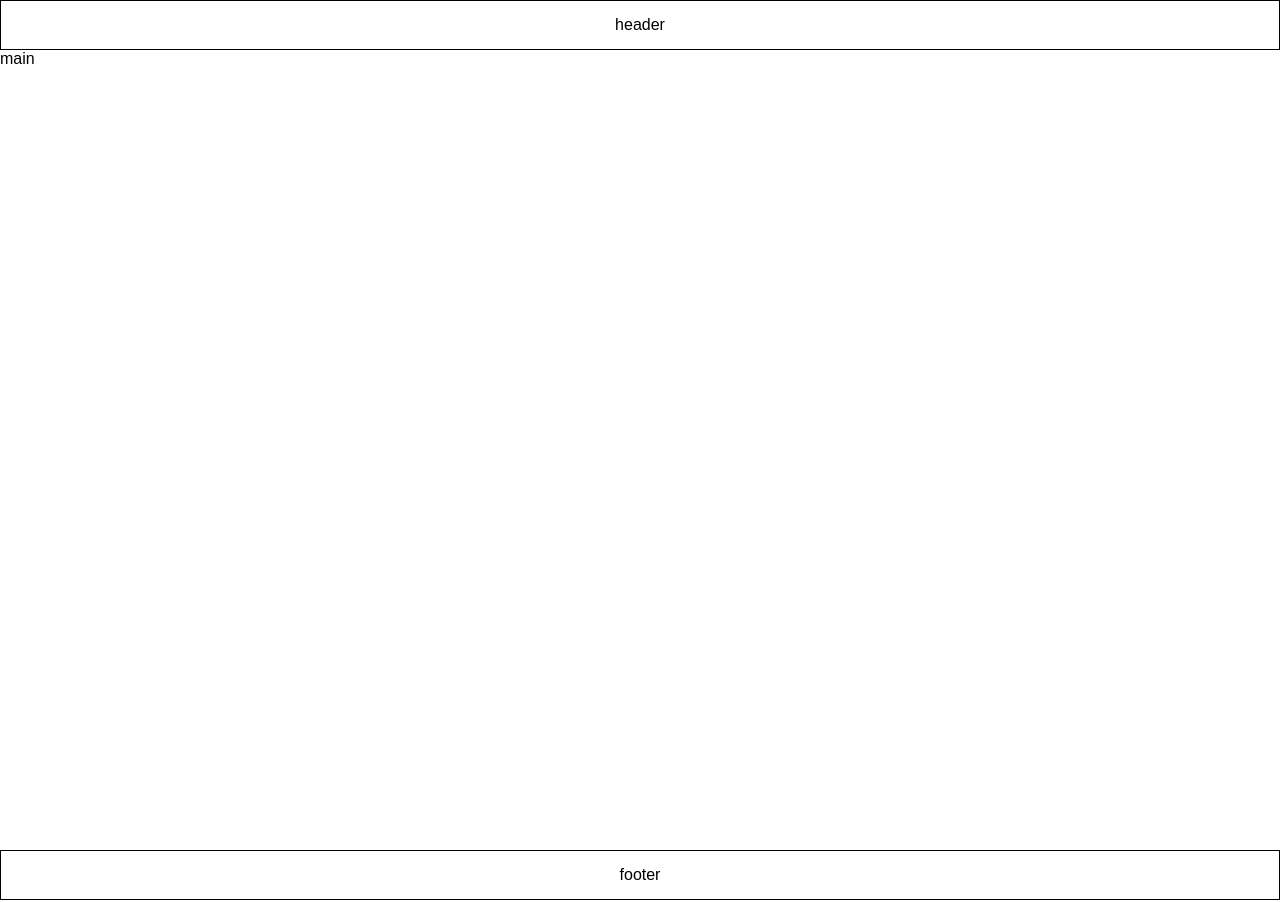
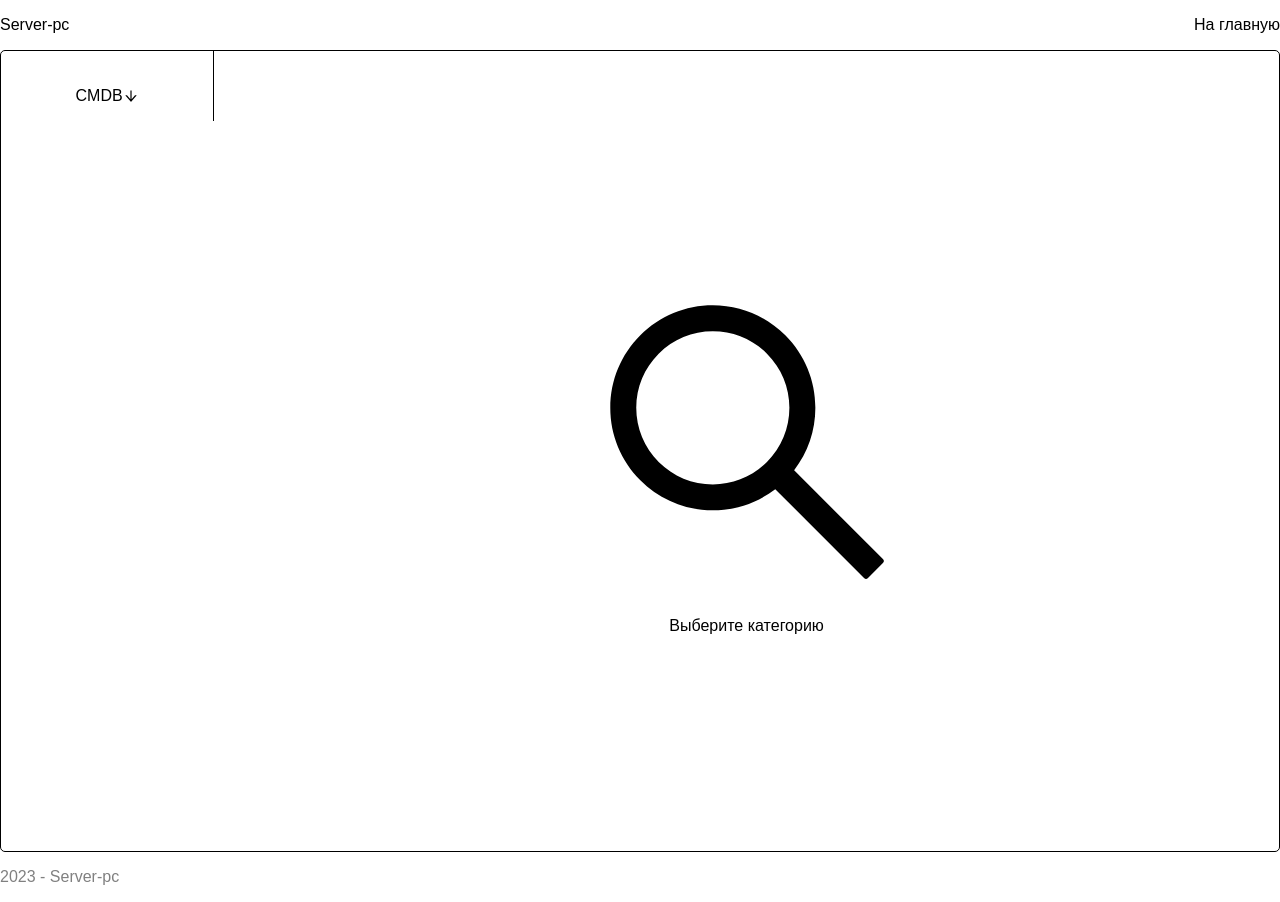
Before and after one commit to iewher/server-pc, a React app: page / in a window 1280 px wide. Built offline with nearby package versions, Linux system fonts and the light colour scheme.

Commit message:
finished layout

```diff
--- a/package.json
+++ b/package.json
@@ -6,8 +6,11 @@
     "@testing-library/jest-dom": "^5.17.0",
     "@testing-library/react": "^13.4.0",
     "@testing-library/user-event": "^13.5.0",
+    "bootstrap": "^5.3.2",
     "react": "^18.2.0",
+    "react-bootstrap": "^2.8.0",
     "react-dom": "^18.2.0",
+    "react-icons": "^4.11.0",
     "react-scripts": "5.0.1",
     "sass": "^1.67.0",
     "web-vitals": "^2.1.4"
--- /dev/null
+++ b/src/components/card/card.jsx
@@ -0,0 +1,16 @@
+import React from "react";
+
+export default function Card({ item }) {
+  return (
+    <div className="card" key={item.id}>
+      <p>Название: {item.name}</p>
+      <p>Тип: {item.type}</p>
+      <ul>
+        Теги:
+        {item.tags.map((tag) => {
+          return <li>{tag}</li>;
+        })}
+      </ul>
+    </div>
+  );
+}
--- /dev/null
+++ b/src/components/content/content.jsx
@@ -0,0 +1,46 @@
+import React, { useState } from "react";
+import { AiOutlineSearch } from "react-icons/ai";
+import { moki } from "../moki/moki";
+import Card from "../card/card";
+
+export default function Content({ sidebarState }) {
+  const [value, setValue] = useState("");
+
+  console.log(value);
+
+  return (
+    <div className="content">
+      {sidebarState ? (
+        <div className="active">
+          <h2>Фильтры</h2>
+          <div className="filters">
+            <input
+              value={value}
+              placeholder="Поиск..."
+              onChange={(event) => setValue(event.target.value)}
+            />
+            <div className="checkbox">
+              <input type="checkbox" id="server" name="server" value="server" />
+              <label for="server">Сервер</label>
+            </div>
+            <div className="checkbox">
+              <input type="checkbox" id="pc" name="pc" value="pc" />
+              <label for="pc">ПК</label>
+            </div>
+          </div>
+          <h2>Карточки</h2>
+          <div className="cards">
+            {moki.map((item) => {
+              return <Card item={item} />;
+            })}
+          </div>
+        </div>
+      ) : (
+        <div className="unactive">
+          <AiOutlineSearch />
+          <p>Выберите категорию</p>
+        </div>
+      )}
+    </div>
+  );
+}
--- a/src/components/footer/footer.jsx
+++ b/src/components/footer/footer.jsx
@@ -1,10 +1,12 @@
-import React from 'react'
+import React from "react";
 import "../../scss/footer/footer.scss";
 
 export default function Footer() {
   return (
-    <div className='footer'>
-      <p>footer</p>
+    <div className="footer">
+      <div className="footer-container">
+        <p>2023 - Server-pc</p>
+      </div>
     </div>
-  )
+  );
 }
--- a/src/components/header/header.jsx
+++ b/src/components/header/header.jsx
@@ -4,7 +4,10 @@ import "../../scss/header/header.scss";
 export default function Header() {
   return (
     <div className="header">
-      <p>header</p>
+      <div className="header-container">
+        <p>Server-pc</p>
+        <a href="/">На главную</a>
+      </div>
     </div>
   );
 }
--- a/src/components/main/main.jsx
+++ b/src/components/main/main.jsx
@@ -1,12 +1,19 @@
-import React from "react";
+import React, { useState } from "react";
 import "../../scss/main/main.scss";
 import PageLayout from "../page-layout/page-layout";
+import Sidebar from "../sidebar/sidebar";
+import Content from "../content/content";
 
-export default function Home() {
+export default function Main() {
+  const [sidebarState, setSidebarState] = useState(false);
+
   return (
     <PageLayout>
       <div className="main">
-        <p>main</p>
+        <div className="main-container">
+          <Sidebar onClick={(active) => setSidebarState(active)} />
+          <Content sidebarState={sidebarState} />
+        </div>
       </div>
     </PageLayout>
   );
--- /dev/null
+++ b/src/components/moki/moki.jsx
@@ -0,0 +1,122 @@
+export const moki = [
+  {
+    id: 1,
+    name: "Сервер Альфа",
+    type: "Сервер",
+    tags: ["Сетевой", "Безопасность", "Linux"],
+  },
+  {
+    id: 2,
+    name: "ПК Браво",
+    type: "ПК",
+    tags: ["Windows", "Графика", "Офис"],
+  },
+  {
+    id: 3,
+    name: "Сервер Гамма",
+    type: "Сервер",
+    tags: ["Склад", "Базы данных", "Windows"],
+  },
+  {
+    id: 4,
+    name: "ПК Дельта",
+    type: "ПК",
+    tags: ["Linux", "Разработка", "Офис"],
+  },
+  {
+    id: 5,
+    name: "Сервер Эпсилон",
+    type: "Сервер",
+    tags: ["Сетевой", "Безопасность"],
+  },
+  {
+    id: 6,
+    name: "ПК Зета",
+    type: "ПК",
+    tags: ["Графика", "Офис"],
+  },
+  {
+    id: 7,
+    name: "Сервер Иота",
+    type: "Сервер",
+    tags: ["Склад", "Windows"],
+  },
+  {
+    id: 8,
+    name: "ПК Каппа",
+    type: "ПК",
+    tags: ["Linux", "Разработка"],
+  },
+  {
+    id: 9,
+    name: "Сервер Лямбда",
+    type: "Сервер",
+    tags: ["Безопасность", "Сетевой"],
+  },
+  {
+    id: 10,
+    name: "ПК Мю",
+    type: "ПК",
+    tags: ["Графика", "Офис"],
+  },
+  {
+    id: 11,
+    name: "Сервер Ню",
+    type: "Сервер",
+    tags: ["Склад", "Базы данных"],
+  },
+  {
+    id: 12,
+    name: "ПК Омикрон",
+    type: "ПК",
+    tags: ["Linux", "Разработка"],
+  },
+  {
+    id: 13,
+    name: "Сервер Пи",
+    type: "Сервер",
+    tags: ["Сетевой", "Безопасность"],
+  },
+  {
+    id: 14,
+    name: "ПК Ро",
+    type: "ПК",
+    tags: ["Графика", "Офис"],
+  },
+  {
+    id: 15,
+    name: "Сервер Сигма",
+    type: "Сервер",
+    tags: ["Склад", "Windows"],
+  },
+  {
+    id: 16,
+    name: "ПК Тау",
+    type: "ПК",
+    tags: ["Linux", "Разработка"],
+  },
+  {
+    id: 17,
+    name: "Сервер Упсилон",
+    type: "Сервер",
+    tags: ["Сетевой", "Безопасность"],
+  },
+  {
+    id: 18,
+    name: "ПК Фи",
+    type: "ПК",
+    tags: ["Графика", "Офис"],
+  },
+  {
+    id: 19,
+    name: "Сервер Хи",
+    type: "Сервер",
+    tags: ["Склад", "Базы данных"],
+  },
+  {
+    id: 20,
+    name: "ПК Ци",
+    type: "ПК",
+    tags: ["Linux", "Разработка"],
+  },
+];
--- /dev/null
+++ b/src/components/sidebar/sidebar.jsx
@@ -0,0 +1,27 @@
+import React, { useState } from "react";
+import { AiOutlineArrowDown } from "react-icons/ai";
+
+export default function Sidebar({ onClick }) {
+  const [state, setState] = useState(false);
+  const [active, setActive] = useState(false);
+
+  const handleClick = () => {
+    setState(!state);
+  };
+
+  const handleActive = () => {
+    setActive(!active);
+    onClick(active);
+  };
+
+  return (
+    <div className="sidebar">
+      <button onClick={handleClick}>
+        CMDB <AiOutlineArrowDown height={"10px"} width={"10px"} />
+      </button>
+      <p className={state ? "text-active" : "text"} onClick={handleActive}>
+        Серверы и пк
+      </p>
+    </div>
+  );
+}
--- a/src/scss/app.scss
+++ b/src/scss/app.scss
@@ -3,4 +3,5 @@
   padding: 0;
   box-sizing: border-box;
   font-family: Arial, Helvetica, sans-serif;
+  font-size: 16px;
 }
--- a/src/scss/footer/footer.scss
+++ b/src/scss/footer/footer.scss
@@ -1,8 +1,20 @@
 .footer {
-    height: 50px;
+  height: 50px;
+  width: 100%;
+  display: flex;
+  justify-content: center;
+  align-items: center;
+
+  &-container {
+    display: flex;
+    justify-content: flex-start;
+    align-items: center;
+    max-width: 1440px;
     width: 100%;
-    border: 1px solid black;
-    display: flex;
-    justify-content: center;
-    align-items: center;
+    height: 100%;
+
+    p {
+      color: gray;
+    }
+  }
 }
--- a/src/scss/header/header.scss
+++ b/src/scss/header/header.scss
@@ -1,8 +1,25 @@
 .header {
-    height: 50px;
+  height: 50px;
+  width: 100%;
+  display: flex;
+  justify-content: center;
+  align-items: center;
+
+  &-container {
+    display: flex;
+    justify-content: space-between;
+    align-items: center;
+    max-width: 1440px;
     width: 100%;
-    border: 1px solid black;
-    display: flex;
-    justify-content: center;
-    align-items: center;
+    height: 100%;
+
+    a {
+      color: black;
+      text-decoration: none;
+
+      &:hover {
+        text-decoration: underline;
+      }
+    }
+  }
 }
--- a/src/scss/main/main.scss
+++ b/src/scss/main/main.scss
@@ -1,4 +1,131 @@
 .main {
-    height: 100vh;
+  height: 100%;
+  width: 100%;
+  display: flex;
+  justify-content: center;
+  align-items: center;
+  overflow: hidden;
+
+  &-container {
     width: 100%;
+    height: 100%;
+    max-width: 1440px;
+    display: flex;
+    justify-content: center;
+    align-items: flex-start;
+    border: 1px solid black;
+    border-radius: 5px;
+  }
 }
+
+.sidebar {
+  height: 100%;
+  width: 20%;
+  border-right: 1px solid black;
+  display: flex;
+  align-items: center;
+  flex-direction: column;
+
+  button {
+    height: 50px;
+    width: 70%;
+    margin-top: 20px;
+    background-color: inherit;
+    border: none;
+    border-radius: 5px;
+    transition: 0.2s;
+    display: flex;
+    align-items: center;
+    justify-content: center;
+    cursor: pointer;
+
+    &:hover {
+      background-color: black;
+      color: white;
+    }
+  }
+
+  .text {
+    display: none;
+
+    &-active {
+      display: flex;
+      margin-top: 20px;
+      text-decoration: none;
+      cursor: pointer;
+
+      &:hover {
+        text-decoration: underline;
+      }
+    }
+  }
+}
+
+.content {
+  height: auto;
+  width: 100%;
+  display: flex;
+  justify-content: center;
+  align-items: center;
+  flex-direction: column;
+
+  h2 {
+    color: gray;
+  }
+
+  .active {
+    height: 100%;
+    min-height: 800px;
+    width: 100%;
+    padding: 16px;
+
+    .filters {
+      height: auto;
+      display: flex;
+      flex-direction: column;
+      justify-content: flex-start;
+      align-items: flex-start;
+      gap: 10px;
+      padding: 10px 0;
+
+      .checkbox {
+        display: flex;
+        gap: 5px;
+      }
+    }
+
+    .cards {
+      display: grid;
+      grid-template-columns: repeat(4, 1fr);
+      gap: 20px;
+
+      .card {
+        padding: 16px;
+        border: 1px solid black;
+        display: flex;
+        justify-content: flex-start;
+        align-items: flex-start;
+        flex-direction: column;
+
+        li {
+          list-style-type: none;
+        }
+      }
+    }
+  }
+
+  .unactive {
+    height: 100%;
+    min-height: 800px;
+    width: 100%;
+    display: flex;
+    flex-direction: column;
+    justify-content: center;
+    align-items: center;
+
+    svg {
+      height: 350px;
+      width: 350px;
+    }
+  }
+}
```
Also changed, not shown: src/components/page-layout/page-layout.jsx (line endings or trailing spaces), 1 other file.
